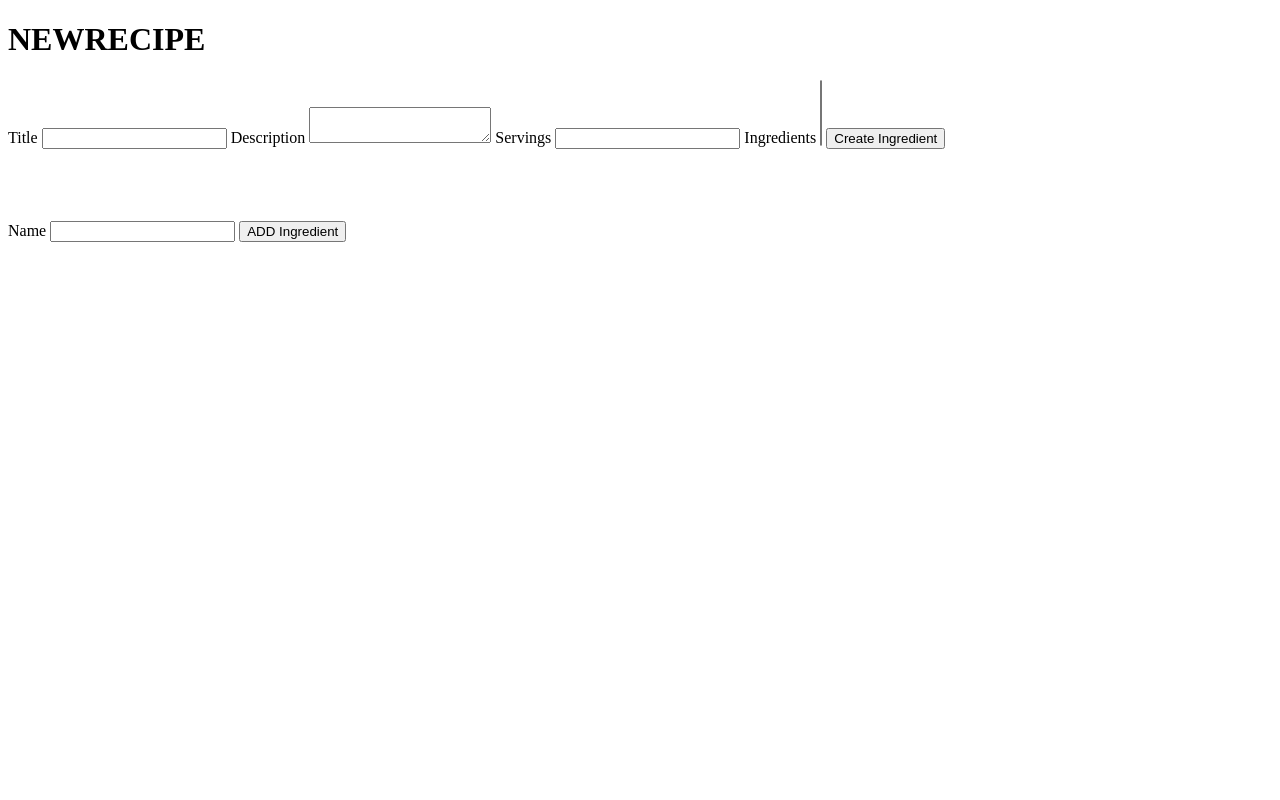
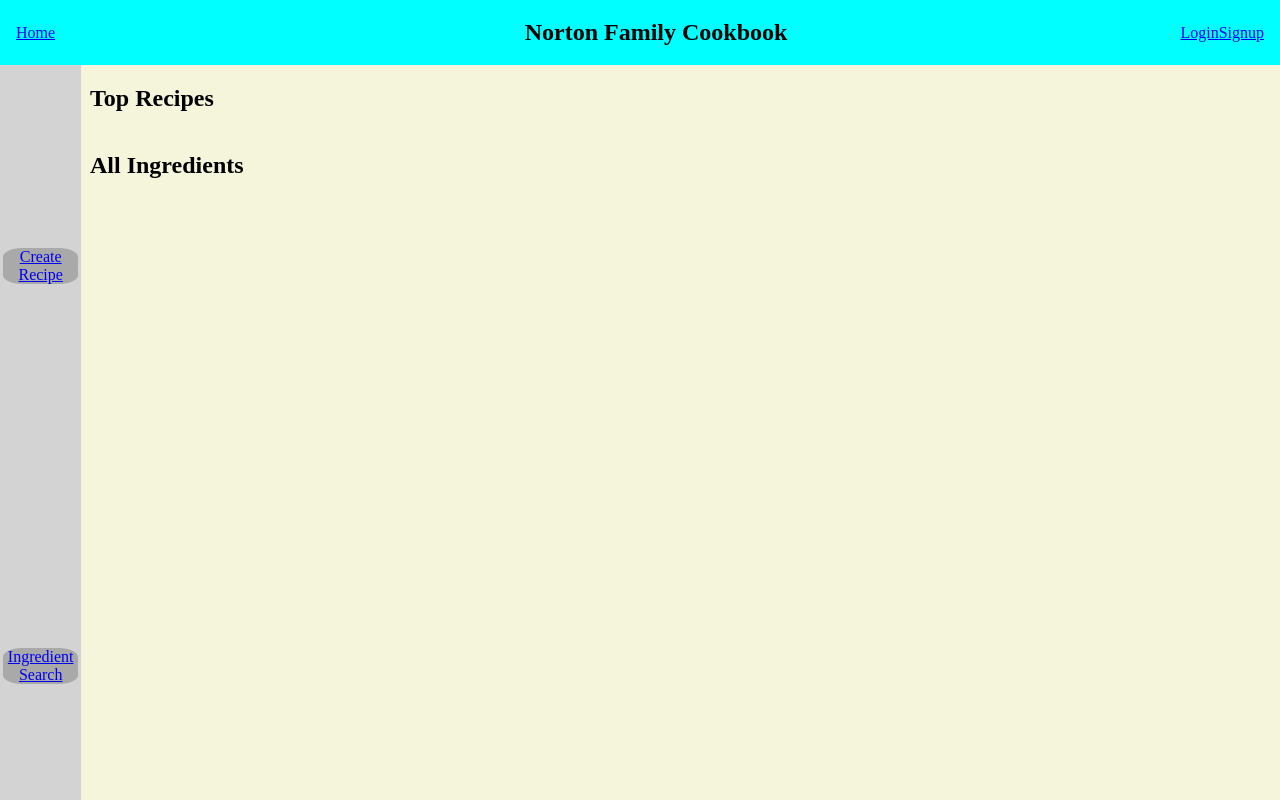
Before and after one commit to shaunnnorton/docker-example-first, a Flask app: page / in a window 1280 px wide. Run offline with Flask 2, Linux system fonts and the light colour scheme; data that the repository does not hold is empty.

Commit message:
Main Routes Complete and authentication active

```diff
--- a/recipe_app/main/forms.py
+++ b/recipe_app/main/forms.py
@@ -7,11 +7,15 @@ from recipe_app.models import User, Recipe, Ingredient
 
 class RecipeForm(FlaskForm):
     """Form to create a Recipe"""
-    title = StringField("Title", validators=[DataRequired(),Length(min=4,max=80)])
+    title = StringField("Title", validators=[DataRequired(),Length(min=1,max=80)])
     description = TextAreaField('Description')
     servings = IntegerField("Servings")
-    ingredients = QuerySelectMultipleField('Ingredients',query_factory=lambda: Ingredient.query)
-    submit = SubmitField("Create Ingredient")
+    #ingredients = QuerySelectMultipleField('Ingredients',query_factory=lambda: Ingredient.query)
+    ingredients = TextAreaField("Ingredients", validators=[DataRequired()])
+    ingredient_amounts = TextAreaField("Ingredients", validators=[DataRequired()])
+    instructions = TextAreaField("Instructions")
+    submit = SubmitField("Create Recipe")
+
 class IngredientForm(FlaskForm):
     """Form to create an Ingredient"""
     name = StringField("Name",validators=[DataRequired(),Length(max=80)])
--- a/recipe_app/main/routes.py
+++ b/recipe_app/main/routes.py
@@ -1,6 +1,8 @@
 from flask import Blueprint, request, render_template, redirect, url_for, flash
 from recipe_app.main.forms import RecipeForm, IngredientForm
-from recipe_app.models import Recipe, Ingredient
+from recipe_app.models import Recipe, Ingredient, recipe_ingredient_association
+from recipe_app.main.helpers import clean_input_to_list, manage_ingredients
+from flask_login import login_required
 
 
 from recipe_app import app, db
@@ -11,22 +13,74 @@ main = Blueprint('main', __name__)
 
 @main.route('/',methods=['GET','POST'])
 def homepage():
+    context = {
+        'recipes':Recipe.query.all(),
+        'ingredients':Ingredient.query.all()
+    }
+
+    return render_template('home.html',**context)
+
+
+@main.route('/create-recipe',methods=['GET','POST'])
+@login_required
+def create_recipe():
     recipe_form = RecipeForm()
-    ingredient_form = IngredientForm()
 
     context = {
-        'recipe_form':recipe_form,
-        'ingredient_form':ingredient_form
-
+        'recipe_form':recipe_form
     }
 
-    if ingredient_form.validate_on_submit():
-        new_ingredient = Ingredient(name=ingredient_form.name.data)
-        db.session.add(new_ingredient)
+    if recipe_form.validate_on_submit():
+        recipe_ingredients = manage_ingredients(clean_input_to_list(recipe_form.ingredients.data))
+        ingredient_amounts = recipe_form.ingredient_amounts.data.split(",")
+        new_recipe = Recipe(
+            title=recipe_form.title.data,
+            description=recipe_form.description.data,
+            servings=recipe_form.servings.data,
+            instructions=recipe_form.instructions.data,
+        )
+        index=0
+        for ingredient in recipe_ingredients:
+            if index < len(ingredient_amounts):
+                new_association = recipe_ingredient_association(amount=ingredient_amounts[index],ingredient=ingredient)
+                new_recipe.ingredients.append(new_association)
+            else:
+                new_association = recipe_ingredient_association(amount='',ingredient=ingredient)
+                new_recipe.ingredients.append(new_association)
+            index += 1
+
+        db.session.add(new_recipe)
         db.session.commit()
-        print("YOU MADE IT HERE")
-        flash("NEW INGREDIENT ADDED")
-        #context['recipe_form']= RecipeForm(recipe_form)
-        return render_template('test.html',**context)
+        flash(f"Created New Recipe {new_recipe.title}")
+        return redirect(url_for('main.view_recipe', recipe_id=new_recipe.id))
 
-    return render_template('test.html',**context)
+    return render_template('create_recipe.html',**context)
+
+@main.route('/recipe/<recipe_id>')
+def view_recipe(recipe_id):
+    recipe = Recipe.query.get(recipe_id)
+    context = {
+        "recipe":recipe
+    }
+
+    return render_template('recipe.html',**context)
+
+@main.route('/ingredient/<ingredient_id>')
+def view_ingredient(ingredient_id):
+    ingredient = Ingredient.query.get(ingredient_id)
+    context = {
+        'ingredient':ingredient
+    }
+    print(ingredient.recipes)
+    return render_template('ingredient.html', **context)
+
+
+
+
+
+
+
+
+@main.route("/Login")
+def login():
+    return "GOAWAY"
--- /dev/null
+++ b/recipe_app/static/styles.css
@@ -0,0 +1,111 @@
+body {
+    margin: 0px;
+    background-color: beige;
+    display: flex;
+    flex-direction: column;
+}
+
+#title{
+    position: absolute;
+    width: 100%;
+    margin: 0px auto;
+    text-align: center;
+
+}
+
+#top-nav {
+    display: flex;
+    align-items: center;
+    background-color: aqua;
+    margin: 0px;
+    padding:0 1em 0 1em;
+    height: 65px;
+
+}
+
+#top-nav a:first-of-type{
+    margin-right: auto;
+
+}
+
+#top-nav h1 {
+    margin-right: auto;
+}
+
+.sidenav {
+    margin: 0;
+    padding: 0;
+    width: 75px;
+    height: 100%;
+    position: fixed;
+    left: 0;
+    top: 65px;
+    background-color: lightgrey;
+    padding: 0.2em;
+    display: flex;
+    flex-direction: column;
+    justify-content: space-around;
+}
+
+.sidenav a {
+    margin-bottom:5%;
+    text-align: center;
+    text-overflow: ellipsis;
+    background-color: darkgray;
+    border-radius: 25%;
+
+
+}
+
+
+
+main {
+
+    margin-left: 90px;
+}
+
+
+form {
+    display: flex;
+    flex-direction: column;
+    align-items: center;
+}
+
+.inputs {
+    width: 50%;
+}
+
+textarea.inputs {
+    height: 70px;
+}
+
+p {
+    white-space: pre-line;
+}
+
+.recipe-block {
+    display: flex;
+    flex-wrap: wrap;
+    justify-content: space-around;
+}
+
+.recipe-card {
+    display: flex;
+    flex-direction: column;
+    background-color: whitesmoke;
+    align-items: center;
+    padding: 0.5%;
+}
+
+
+
+.ingredient-block {
+    display: flex;
+    justify-content: space-around;
+    padding-top: 1rem;
+    flex-wrap: wrap;
+}
+
+.ingredient-block a {
+    padding: 10px;
+}
--- /dev/null
+++ b/recipe_app/templates/base.html
@@ -0,0 +1,35 @@
+<!DOCTYPE html>
+<html lang="en">
+<head>
+    <meta charset="UTF-8">
+    <meta http-equiv="X-UA-Compatible" content="IE=edge">
+    <meta name="viewport" content="width=device-width, initial-scale=1.0">
+    <title>Norton Family Cookbook</title>
+    <link rel="stylesheet" href="../static/styles.css">
+</head>
+<body>
+    <nav id="top-nav">
+        <a href="{{url_for('main.homepage')}}">Home</a>
+        <h1 id="title">Norton Family Cookbook</h1>
+        {% if current_user.is_authenticated %}
+        <a href="{{url_for('auth.logout')}}">Logout</a>
+        {% else %}
+        <a href="{{url_for('auth.login')}}">Login</a>
+        <a href="{{url_for('auth.signup')}}">Signup</a>
+        {% endif %}
+    </nav>
+    <div class="sidenav">
+        <a href="{{url_for('main.create_recipe')}}">Create Recipe</a>
+        <a href="/">Ingredient Search</a>
+    </div>
+
+    <main>
+        {% for message in get_flashed_messages() %}
+        <p class='flash_message'>{{ message }}</p>
+        {% endfor %}
+        {% block content %}{% endblock %}
+    </main>
+
+
+</body>
+</html>
--- /dev/null
+++ b/recipe_app/templates/home.html
@@ -0,0 +1,19 @@
+{% extends 'base.html' %}
+{% block content %}
+<h2>Top Recipes</h2>
+<div class="recipe-block">
+    {% for recipe in recipes %}
+    <div class="recipe-card">
+        <img src="https://via.placeholder.com/150" alt="">
+        <a href="{{url_for('main.view_recipe',recipe_id=recipe.id)}}">{{recipe.title}}</a>
+    </div>
+    {% endfor %}
+</div>
+<h2>All Ingredients</h2>
+<div class="ingredient-block">
+    {% for ingredient in ingredients %}
+        <a href="{{url_for('main.view_ingredient',ingredient_id=ingredient.id)}}">{{ingredient}}</a>
+    {% endfor %}
+</div>
+
+{% endblock %}
--- a/recipe_app/templates/test.html
+++ b/recipe_app/templates/test.html
@@ -38,5 +38,13 @@
         {{ingredient_form.submit}}
     </form>
 
+    {% for recipe in recipes %}
+        <p>{{recipe.title}}</p>
+    {% endfor %}
+    <h1>Ingredietns</h1>
+    {% for ingredient in ingredients %}
+        <p>{{ingredient}}</p>
+    {% endfor %}
+
 </body>
 </html>
```
Also changed, not shown: recipe_app/__init__.py (+15 -0 lines), recipe_app/auth/forms.py (+20 -0 lines), recipe_app/auth/routes.py (+43 -0 lines), recipe_app/main/helpers.py (added, +24 -0 lines), recipe_app/models.py (+23 -7 lines), recipe_app/templates/create_recipe.html (added, +32 -0 lines), recipe_app/templates/ingredient.html (added, +15 -0 lines), recipe_app/templates/login.html (added, +16 -0 lines), recipe_app/templates/recipe.html (added, +22 -0 lines), recipe_app/templates/signup.html (added, +16 -0 lines), 1 other file.
